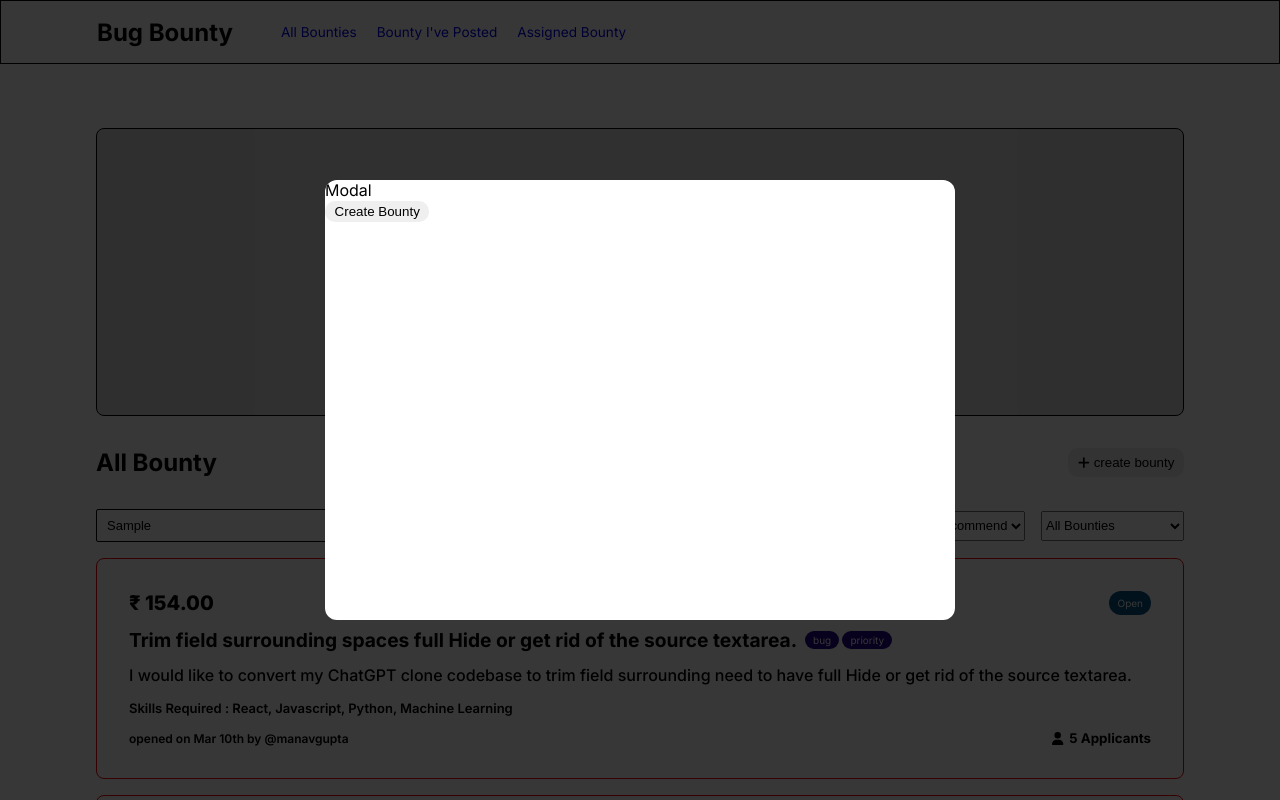
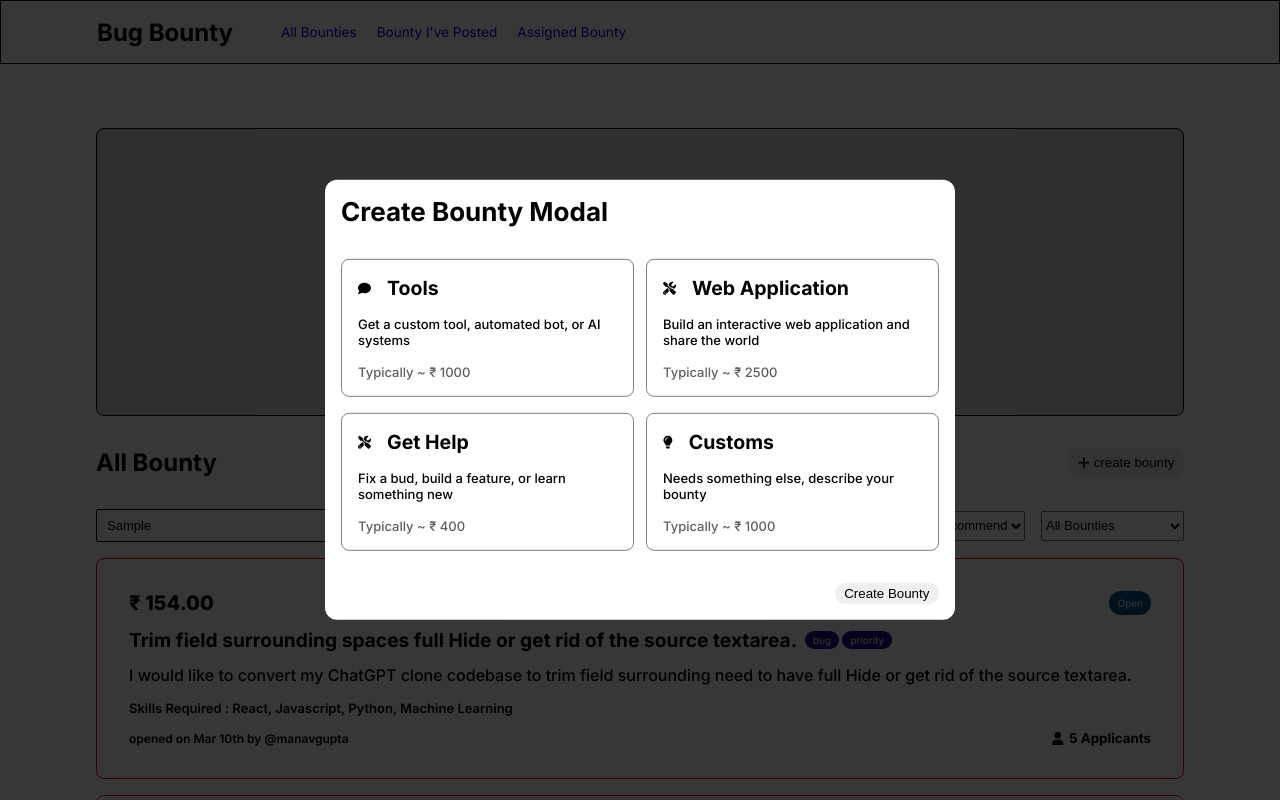
Before and after one commit to manavsiddharthgupta/bug-bounty, a Next.js app: page / in a window 1280 px wide. Both pictures are taken after typing "Sample" into the empty fields and a click on the button "create bounty". Built offline with nearby package versions, Linux system fonts and the light colour scheme; data requests are answered from the project's data file.

Commit message:
updated the create bounty modal

```diff
--- /dev/null
+++ b/components/CreateBountyModal.js
@@ -0,0 +1,80 @@
+import { useRouter } from "next/router";
+import Button from "../ui/Button";
+import styles from "../styles/createbountymodal.module.css";
+import {
+  faTools,
+  faLightbulb,
+  faComment,
+} from "@fortawesome/free-solid-svg-icons";
+import BountyType from "./CreateBountyModalTypes";
+import { useState } from "react";
+
+const CreateBountyModal = () => {
+  const [selectedBountyType, setBountyType] = useState(null);
+  const router = useRouter();
+  console.log(selectedBountyType);
+  const allBountyTypes = [
+    {
+      title: "Tools",
+      subTitle: "Get a custom tool, automated bot, or AI systems",
+      expectedPrice: "₹ 1000",
+      titleIcon: faComment,
+    },
+    {
+      title: "Web Application",
+      subTitle: "Build an interactive web application and share the world",
+      expectedPrice: "₹ 2500",
+      titleIcon: faTools,
+    },
+    {
+      title: "Get Help",
+      subTitle: "Fix a bud, build a feature, or learn something new",
+      expectedPrice: "₹ 400",
+      titleIcon: faTools,
+    },
+    {
+      title: "Customs",
+      subTitle: "Needs something else, describe your bounty",
+      expectedPrice: "₹ 1000",
+      titleIcon: faLightbulb,
+    },
+  ];
+  const onCreateBounty = () => {
+    router.push("/create-new-bounty");
+  };
+
+  const onSelectBountyTypes = (event) => {
+    const parent = event.target.closest("li");
+    setBountyType(parent.id);
+  };
+
+  return (
+    <div className={styles.modal_outerlayer}>
+      <h1>Create Bounty Modal</h1>
+      <ul className={styles.choose_bountyTypes}>
+        {allBountyTypes.map((eachTypes) => {
+          return (
+            <BountyType
+              key={eachTypes.title}
+              title={eachTypes.title}
+              subtitle={eachTypes.subTitle}
+              expectedPrice={eachTypes.expectedPrice}
+              titleIcon={eachTypes.titleIcon}
+              onClick={onSelectBountyTypes}
+              styling={
+                selectedBountyType === eachTypes.title
+                  ? { outline: "2px solid black" }
+                  : { outline: "none" }
+              }
+            />
+          );
+        })}
+      </ul>
+      <Button className={styles.createbounty_btn} onClick={onCreateBounty}>
+        Create Bounty
+      </Button>
+    </div>
+  );
+};
+
+export default CreateBountyModal;
--- /dev/null
+++ b/components/CreateBountyModalTypes.js
@@ -0,0 +1,29 @@
+import { FontAwesomeIcon } from "@fortawesome/react-fontawesome";
+import styles from "../styles/createbounty_modaltypes.module.css";
+
+const BountyType = ({
+  title,
+  subtitle,
+  expectedPrice,
+  titleIcon,
+  onClick,
+  styling,
+}) => {
+  console.log(styling);
+  return (
+    <li
+      id={title}
+      onClick={onClick}
+      className={styles.each_bountyTypes}
+      style={styling}
+    >
+      <div className={styles.bounty_types_title}>
+        <FontAwesomeIcon icon={titleIcon} />
+        <h2>{title}</h2>
+      </div>
+      <p className={styles.bounty_type_subTitle}>{subtitle}</p>
+      <p className={styles.bounty_type_expPrice}>Typically ~ {expectedPrice}</p>
+    </li>
+  );
+};
+export default BountyType;
--- a/pages/[bounty_id].js
+++ b/pages/[bounty_id].js
@@ -11,6 +11,7 @@ import { faPaperPlane } from "@fortawesome/free-solid-svg-icons";
 
 const EachBounty = ({ eachBounty }) => {
   const router = useRouter();
+
   console.log(eachBounty);
   const currRoute = router.query.t ? `/?t=${router.query.t}` : "/";
   const navLinks = [
--- /dev/null
+++ b/styles/createbounty_modaltypes.module.css
@@ -0,0 +1,30 @@
+.each_bountyTypes {
+  border: 1px solid gray;
+  padding: 1rem;
+  width: 100%;
+  border-radius: 8px;
+  margin-top: 1rem;
+  height: fit-content;
+  cursor: pointer;
+}
+.bounty_types_title {
+  display: flex;
+  gap: 1rem;
+  align-items: center;
+}
+.bounty_type_subTitle {
+  margin-top: 1rem;
+  font-size: small;
+  font-weight: 500;
+}
+.bounty_type_expPrice {
+  margin-top: 1rem;
+  font-weight: 500;
+  color: #5e5e5e;
+}
+
+@media screen and (min-width: 600px) {
+  .each_bountyTypes {
+    width: 49%;
+  }
+}
--- /dev/null
+++ b/styles/createbountymodal.module.css
@@ -0,0 +1,20 @@
+.modal_outerlayer {
+  padding: 1rem;
+  font-size: small;
+  display: flex;
+  flex-direction: column;
+}
+.choose_bountyTypes {
+  display: flex;
+  flex-wrap: wrap;
+  margin-top: 1rem;
+}
+.createbounty_btn {
+  margin-top: 2rem;
+  align-self: flex-end;
+}
+@media screen and (min-width: 600px) {
+  .choose_bountyTypes {
+    justify-content: space-between;
+  }
+}
--- a/styles/eachbounty.module.css
+++ b/styles/eachbounty.module.css
@@ -1,6 +1,5 @@
 .section {
-  padding: 4rem 0rem;
-  margin-top: 4rem;
+  padding: 8rem 0rem;
   display: flex;
   flex-direction: column;
   align-items: center;
--- a/styles/modal.module.css
+++ b/styles/modal.module.css
@@ -11,7 +11,8 @@
   background-color: white;
   width: 90%;
   max-width: 630px;
-  height: 440px;
+  max-height: 90vh;
+  height: fit-content;
   overflow-y: auto;
   border-radius: 12px;
   z-index: 3;
--- a/ui/Modal.js
+++ b/ui/Modal.js
@@ -1,18 +1,11 @@
-import { useRouter } from "next/router";
 import styles from "../styles/modal.module.css";
-import Button from "./Button";
+
+import CreateBountyModal from "@/components/CreateBountyModal";
 
 export const Modal = () => {
-  const router = useRouter();
-
-  const onCreateBounty = () => {
-    router.push("/create-new-bounty");
-  };
-
   return (
     <div className={styles.modal}>
-      <p>Modal</p>
-      <Button onClick={onCreateBounty}>Create Bounty</Button>
+      <CreateBountyModal />
     </div>
   );
 };
```
Also changed, not shown: 1 other file (tests, documents, lock files or other folders).
